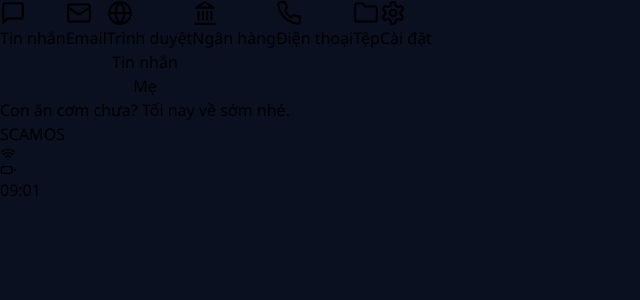
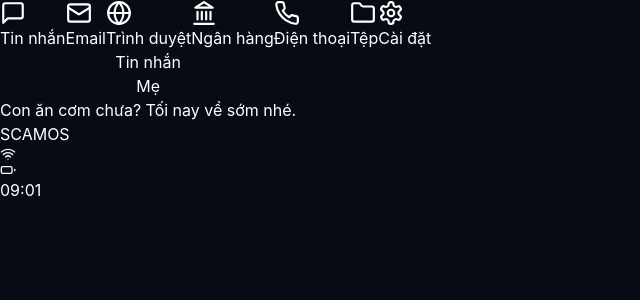
Before and after one commit to nguyentrongban/ScamOS, a React (Vite) app: page / in a window 1280 px wide. Shown: the top 300 px of the page, without its empty margins (0-640 px from the left). Built offline with nearby package versions, Linux system fonts and the light colour scheme.

Commit message:
Add files via upload

```diff
--- a/src/index.css
+++ b/src/index.css
@@ -1,5 +1,20 @@
 @tailwind base;
 @tailwind components;
 @tailwind utilities;
-html, body, #root { height: 100%; }
-body { margin: 0; overflow: hidden; font-family: 'Segoe UI', system-ui, -apple-system, sans-serif; background: #0b1020; }
+
+:root { color-scheme: dark; }
+html, body, #root { height: 100%; width: 100%; }
+body {
+  margin: 0;
+  overflow: hidden;
+  font-family: Inter, ui-sans-serif, system-ui, -apple-system, BlinkMacSystemFont, "Segoe UI", sans-serif;
+  background: #070b14;
+  -webkit-tap-highlight-color: transparent;
+  overscroll-behavior: none;
+}
+button, input, textarea, select { font: inherit; }
+button { -webkit-user-select: none; user-select: none; }
+* { scrollbar-width: thin; scrollbar-color: rgba(148,163,184,.35) transparent; }
+@media (max-width: 767px) {
+  html, body, #root { height: 100dvh; }
+}
```
